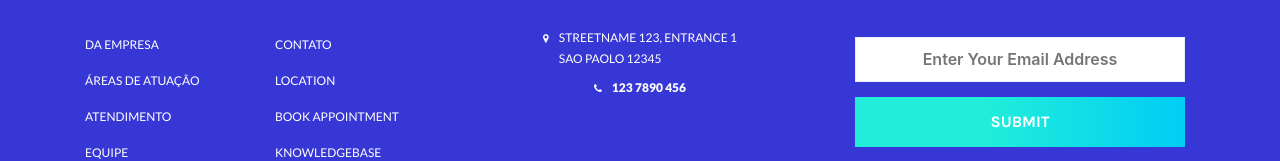
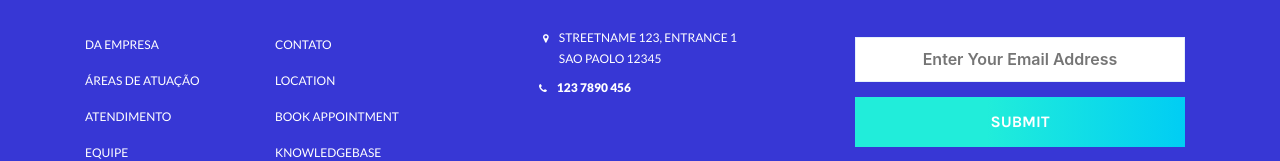
Before and after one commit to straleboni/nefropedia_html, a website: page index.html in a window 1280 px wide. Shown: the part 5628-5789 px from the top of the page. Drawn offline with nearby package versions, Linux system fonts and the light colour scheme; files that its build step writes are made by us from their sources.

Commit message:
Update _footer.scss

```diff
--- a/scss/_footer.scss
+++ b/scss/_footer.scss
@@ -83,7 +83,7 @@
             }
         }
         &-phone {
-            // margin-left: -11rem;
+             margin-left: -11rem;
             a {
                 font-weight: 900;
                 line-height: 3;
```
